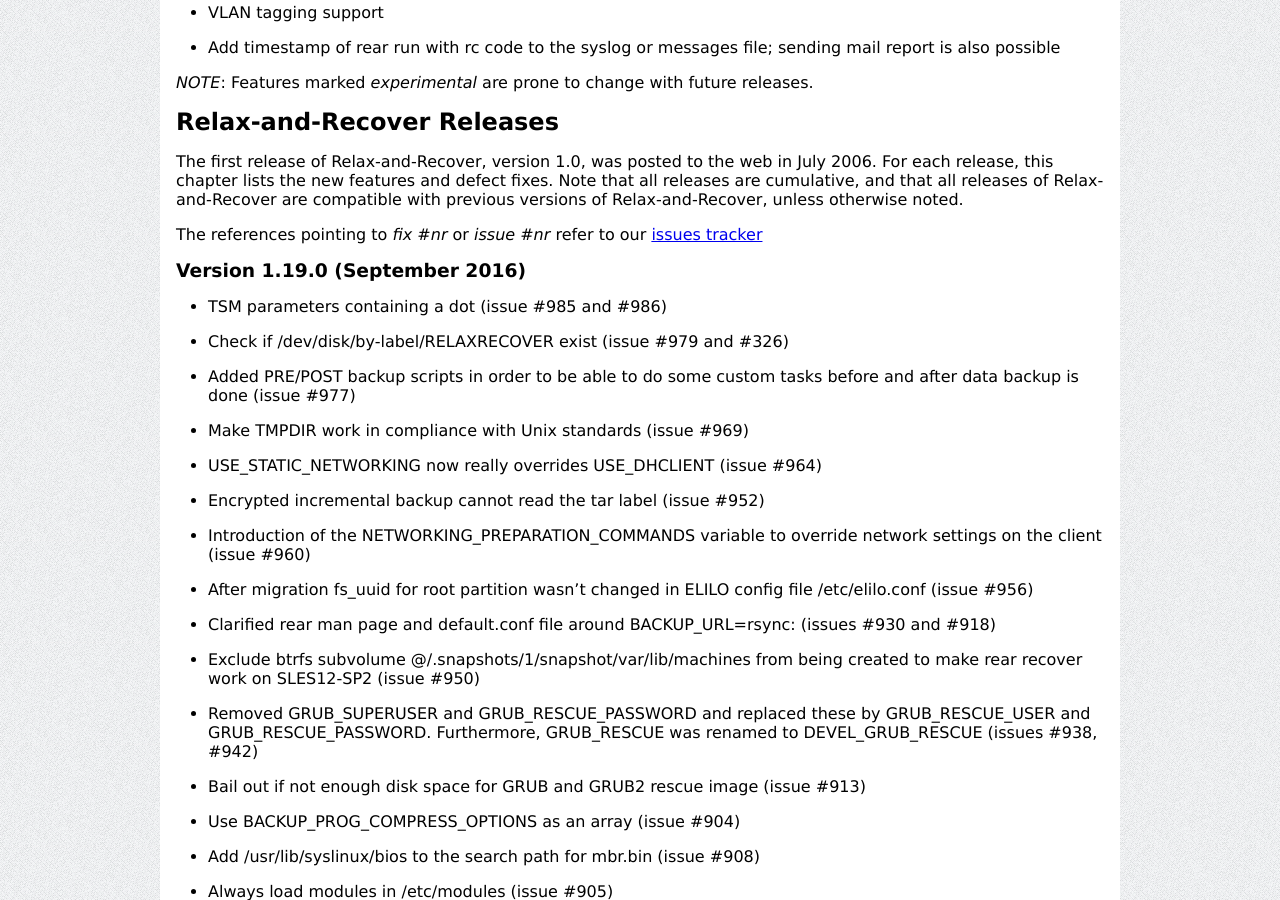
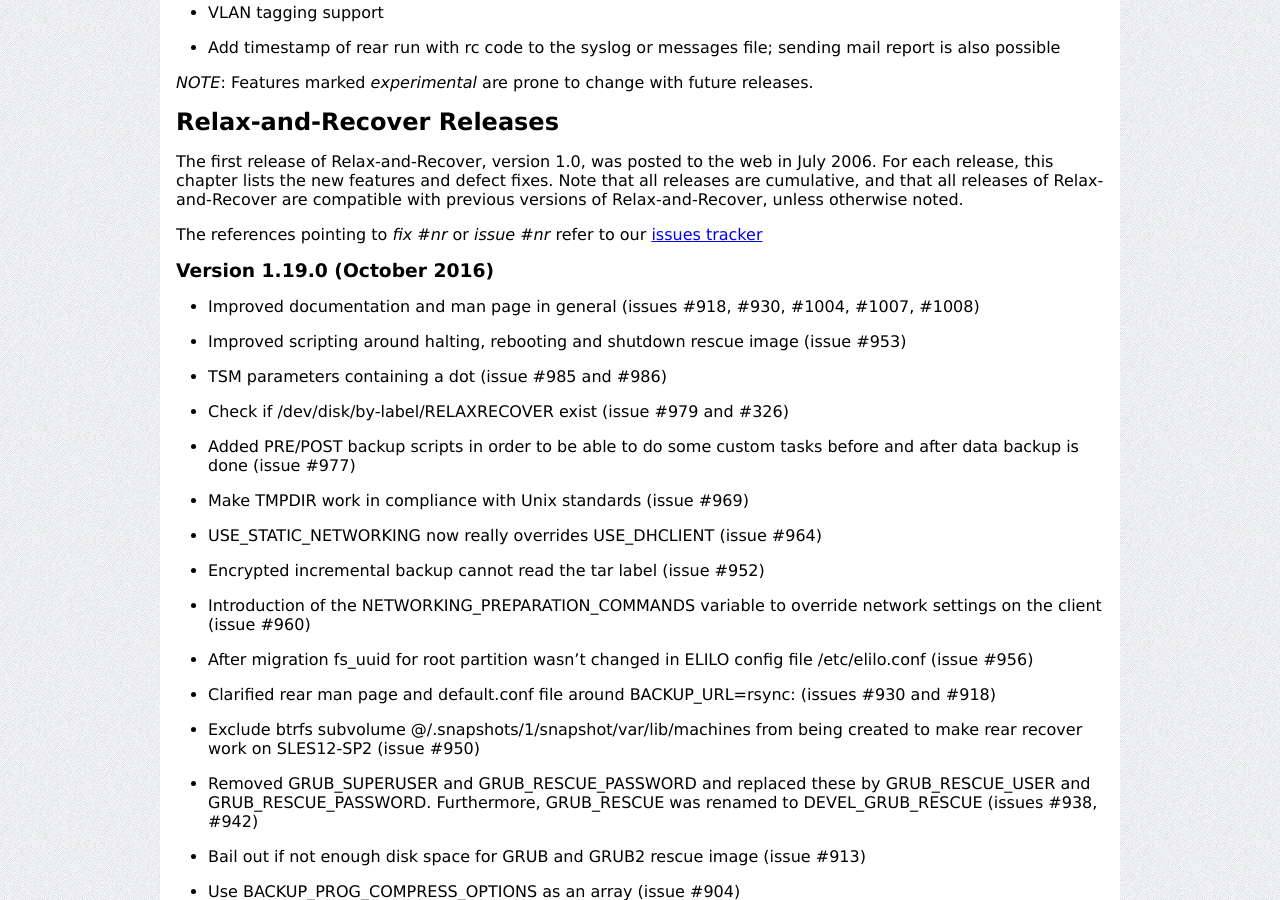
Before and after one commit to rear/rear.github.com, a Jekyll site: the page built from documentation/release-notes-1-19.md, in a window 1280 px wide and 900 px high, scrolled down 2316 px. Built offline with Jekyll 4.4.1, drawn with Linux system fonts in a browser that asks for light colours; comment, search, counter and statistics services are not loaded; some of the changed text lies outside the part shown.

Commit message:
updated the release notes for 1.19

```diff
--- a/documentation/release-notes-1-19.md
+++ b/documentation/release-notes-1-19.md
@@ -154,7 +154,11 @@
 The references pointing to *fix #nr* or *issue #nr* refer to our [issues tracker](https://github.com/rear/rear/issues)
 
 
-### Version 1.19.0 (September  2016)
+### Version 1.19.0 (October  2016)
+
+* Improved documentation and man page in general (issues #918, #930, #1004, #1007, #1008)
+
+* Improved scripting around halting, rebooting and shutdown rescue image (issue #953)
 
 * TSM parameters containing a dot (issue #985 and #986)
 
@@ -1090,6 +1094,13 @@
 
 ## Known Problems and Workarounds
 
+*Issue Description*: tar --test-label is not supported on Centos 5 who have tar version 1.15
+
+* Workaround:
+
+Read the comments in [issue #1014](https://github.com/rear/rear/issues/1014)
+
+
 *Issue Description*: Debian 8 initramfs-tools: / on LVM gets mounted by initrd with kernel device name /dev/dm-X instead of /dev/mapper/XXX name
 
 [Issue #613](https://github.com/rear/rear/issues/613) goes deeper into the problem with Debian 8 and LVM on /. The reporter created also a [Debian Bug report #791754](https://bugs.debian.org/cgi-bin/bugreport.cgi?bug=791754) for it.
```
